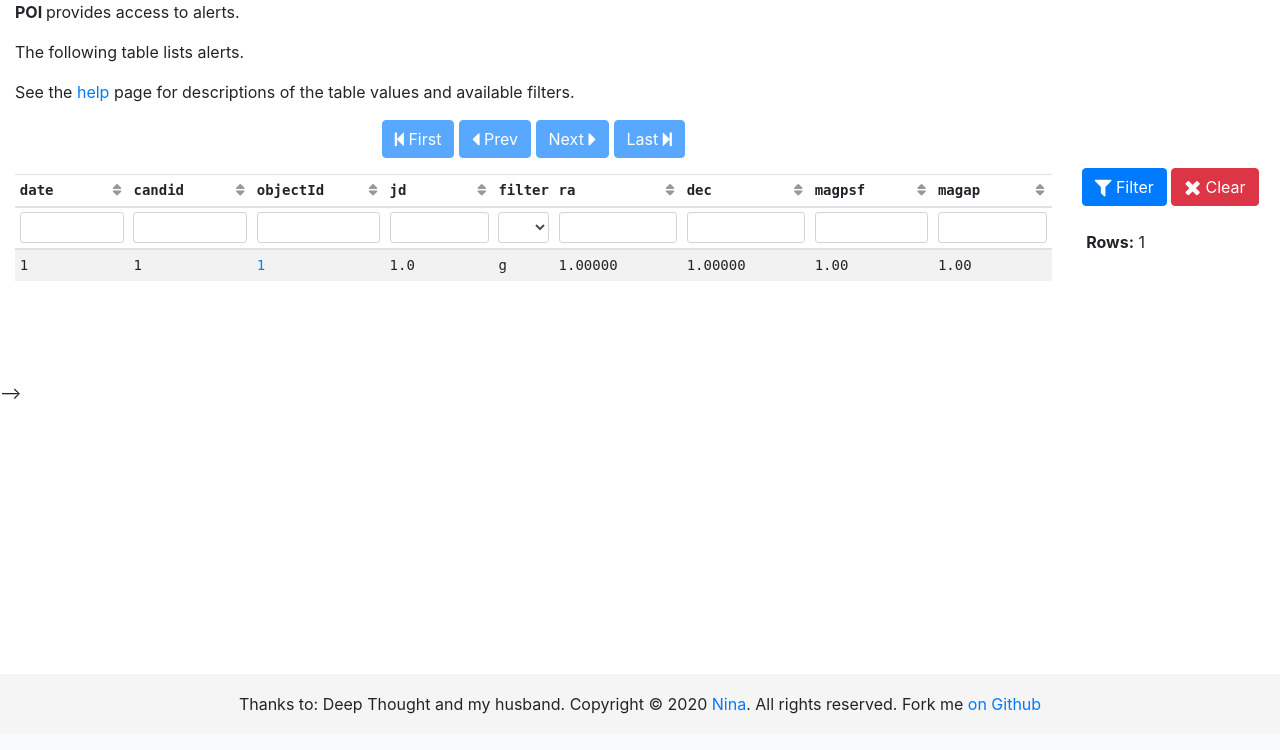
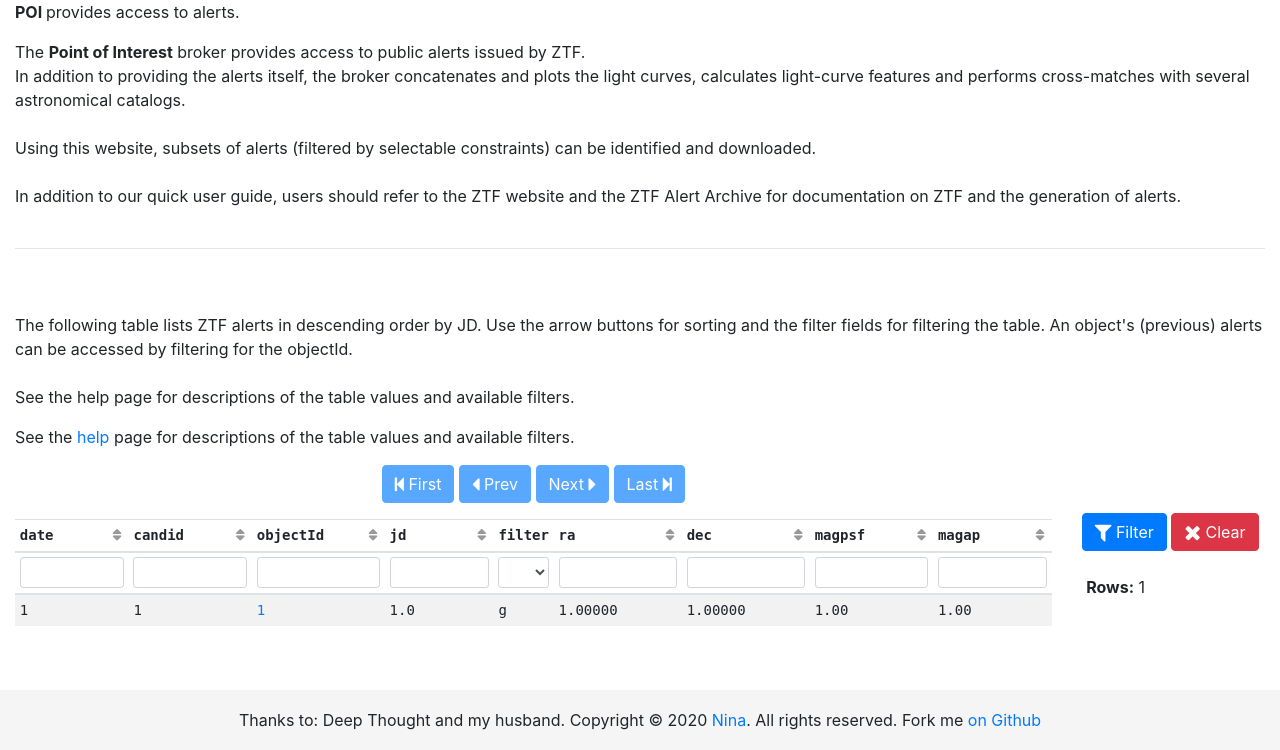
Before and after one commit to ninahernitschek/poi_broker, a Flask app: page / in a window 1280 px wide. Shown: the part 66-816 px from the top of the page. Before the commit the page ends 780 px from the top, so only its background shows below. Run offline with Flask 2, Linux system fonts and the light colour scheme; tables that the repository leaves empty hold one stand-in row (values such as "Sample post"); some libraries are stand-ins or nearby versions.

Commit message:
Update main.html
changed main text

```diff
--- a/templates/main.html
+++ b/templates/main.html
@@ -6,7 +6,30 @@
       <strong>POI </strong> provides access to alerts.
     </p>
     <p>
-      The following table lists alerts.
+
+
+The <b>Point of Interest</b> broker provides access to public alerts issued by ZTF.<br>
+In addition to providing the alerts itself, the broker concatenates and plots the light curves, calculates light-curve features and performs cross-matches with
+several astronomical catalogs.<br><br>
+
+Using this website, subsets of alerts (filtered by selectable constraints) can be identified and downloaded.<br><br>
+
+In addition to our quick user guide, users should refer to the ZTF
+website and the ZTF Alert Archive for documentation on ZTF and the generation of
+alerts.<br>
+<br>
+<hr>
+<br>
+<br>
+The following table lists ZTF alerts in descending order by JD. Use the arrow buttons for sorting and the filter fields for filtering the table.
+An object's (previous) alerts can be accessed by filtering for the objectId.<br><br>
+
+
+See the help page for descriptions of the table values and available filters.<br>
+
+
+
+
     </p>
     <p>
       See the <a href="/static/help.html" title="help">help</a> page for descriptions of the table values and available filters.
```
